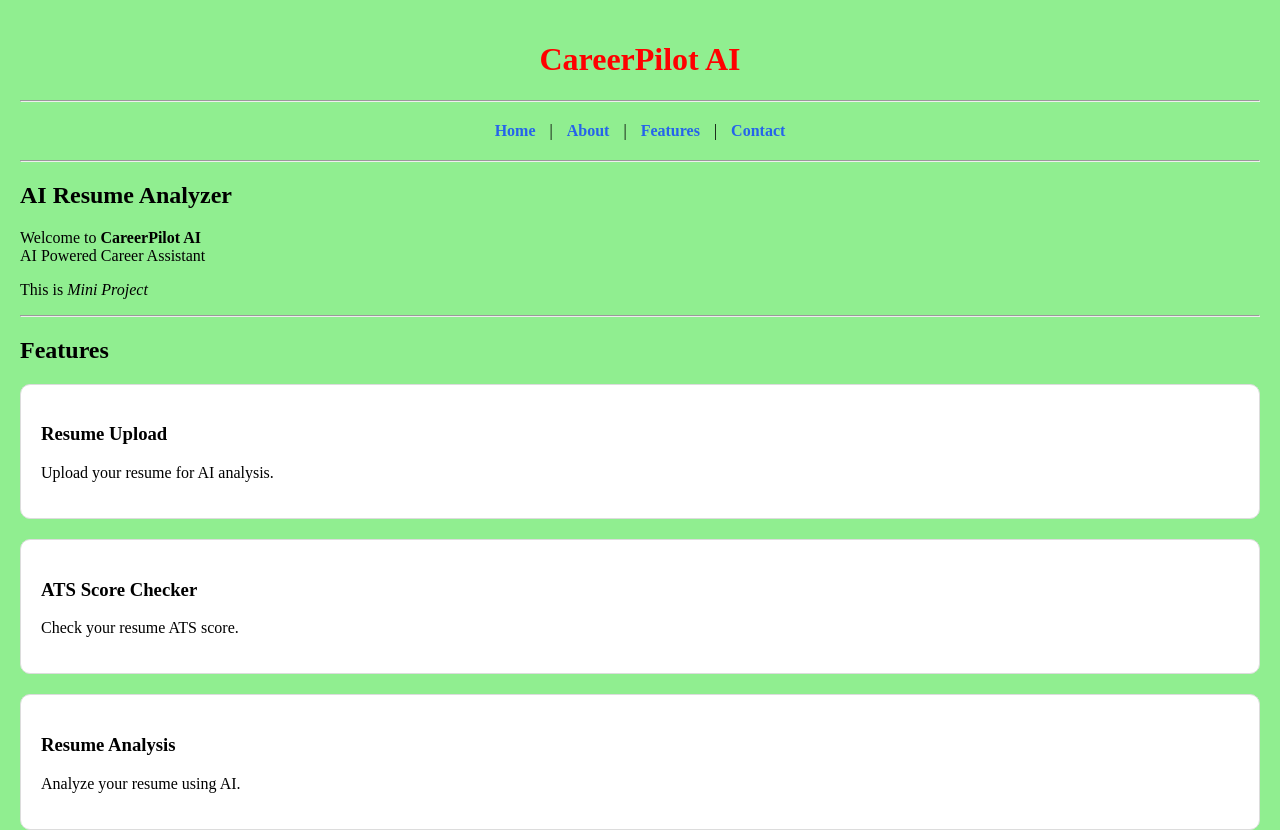
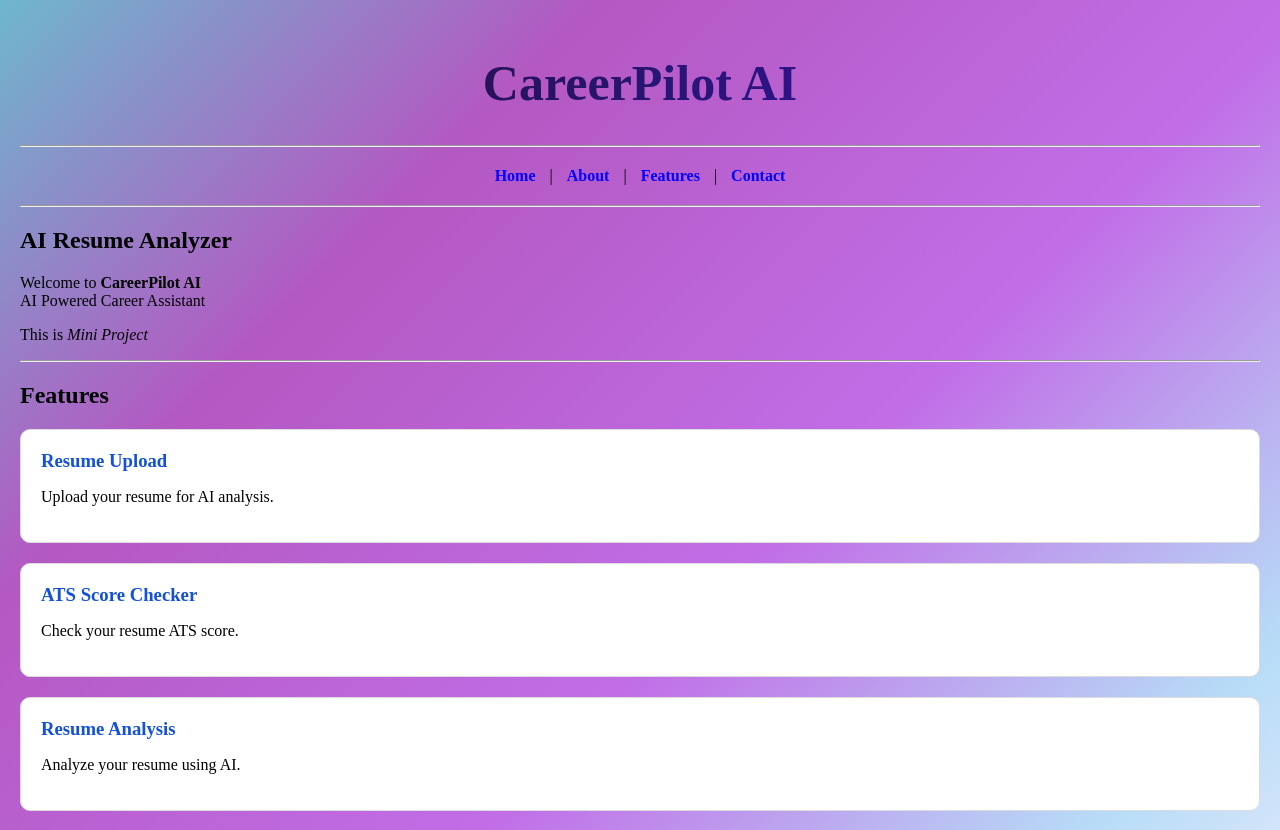
Before and after one commit to ramthakur00y-ship-it/CareerPilot-AI, a plain HTML site: page client/index.html in a window 1280 px wide. Shown: the top 830 px of the page. Drawn offline with Linux system fonts and the light colour scheme.

Commit message:
css update

```diff
--- a/client/index.html
+++ b/client/index.html
@@ -14,20 +14,19 @@
 
 <body>
 
-    <h1>
+<h1>
+    <span class="career">Career</span><span class="pilot">Pilot</span>
+    <span class="ai">AI</span>
+</h1>
 
-    CareerPilot
 
-    <span>AI</span>
-
-</h1>
 
     <hr>
     <nav>
 
     <a href="#">Home</a> |
 
-    <a href="#">About</a> |
+    <a href ="#">About</a> |
 
     <a href="#">Features</a> |
 
--- a/client/style.css
+++ b/client/style.css
@@ -1,18 +1,47 @@
 body{
-  background-color: lightgreen;
+  background-color: #cd6ec5;
   /* font-family: Arial, Helvetica, sans-serif; */
   font-family: "Times New Roman", serif;
   margin: 0px;
     padding: 20px;
+      background: linear-gradient(
+        135deg,
+        #6eb7cd 0%,
+        #b458c2 25%,
+        #c16ee7 55%,
+        #b7dcf7 80%,
+        #fbf0ff 100%
+    );
 }
+
 h1{
+    text-align: center;
+    font-size: 50px;
+    font-weight: 700;
 
-    color: red;
-    /* color: purple; */
-        text-align: center;
+    background: linear-gradient(
+        90deg,
+        #2b0515,
+        #271671,
+        #410bc0
+    );
 
+    -webkit-background-clip: text;
+    -webkit-text-fill-color: transparent;
+}
 
+.career{
+    color: #2563eb;
 }
+
+.pilot{
+    color: #22c55e;
+}
+
+.ai{
+    color: #f97316;
+}
+
 .card{
 
     background-color: white;
@@ -24,8 +53,22 @@ h1{
     border: 1px solid #dcdcdc;
 
     border-radius: 10px;
+    transition: all 0.4s ease;
 
 }
+
+.card:hover{
+
+    transform: translateY(-10px) scale(1.02);
+
+    box-shadow: 0 15px 35px rgba(37, 99, 235, 0.2);
+
+    border-color: #2563eb;
+
+}
+
+
+
 nav{
 
     text-align: center;
@@ -38,7 +81,7 @@ nav a{
 
     text-decoration: none;
 
-    color: #2563eb;
+    color: blue;
 
     font-weight: bold;
 
@@ -46,14 +89,44 @@ nav a{
     transition: all 0.3s ease;
 
 }
+
 nav a:hover{
 
-    color: ;
-
+    color: #356d0d;
+       letter-spacing: 1px;
 
 }
-nav a:hover{
+#hero{
 
-    color: #af881e;
+    animation: fadeIn 1s ease;
 
 }
+@keyframes fadeIn{
+
+    from{
+
+        opacity:0;
+
+        transform: translateY(40px);
+
+    }
+
+    to{
+
+        opacity:1;
+
+        transform: translateY(0);
+
+    }
+
+}
+
+.card h3{
+
+    color: #1251d8;
+
+    margin-top: 0;
+
+    margin-bottom: 10px;
+
+}
```
